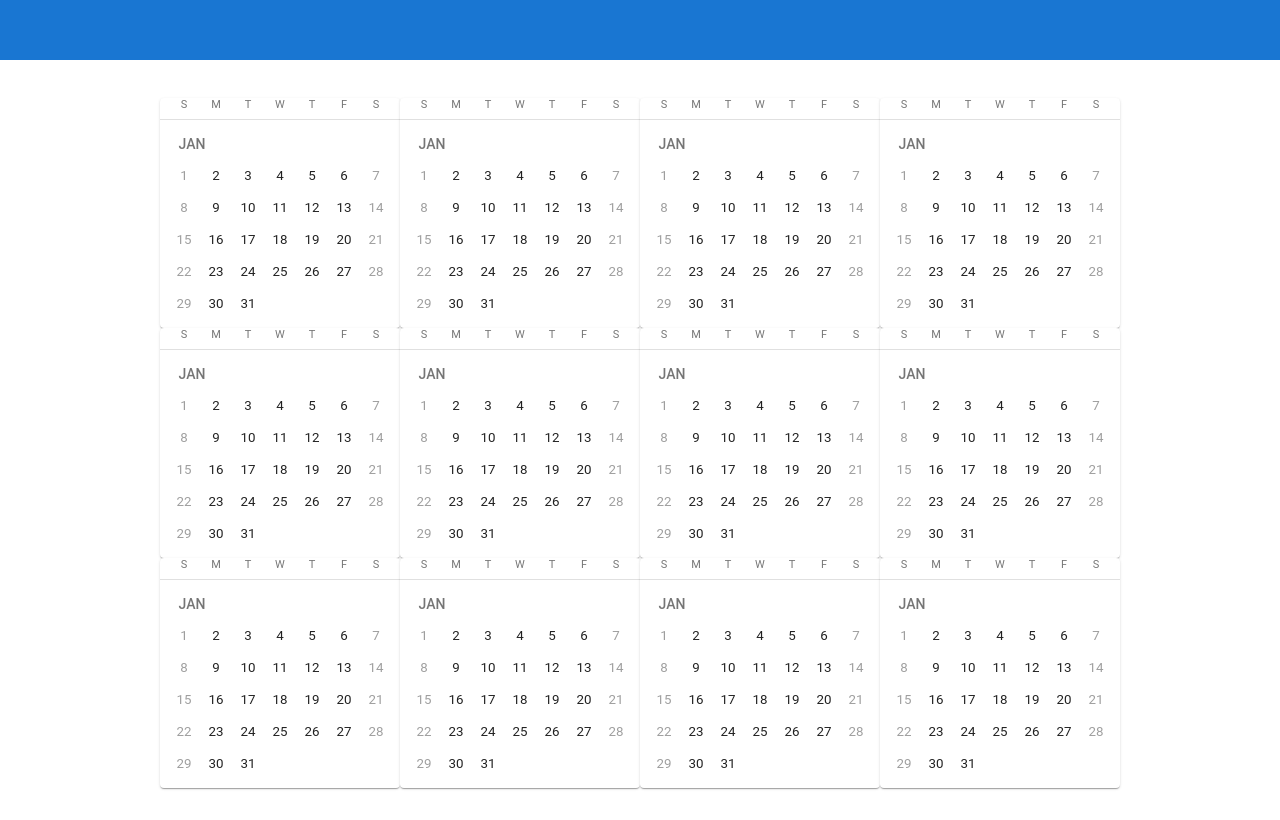
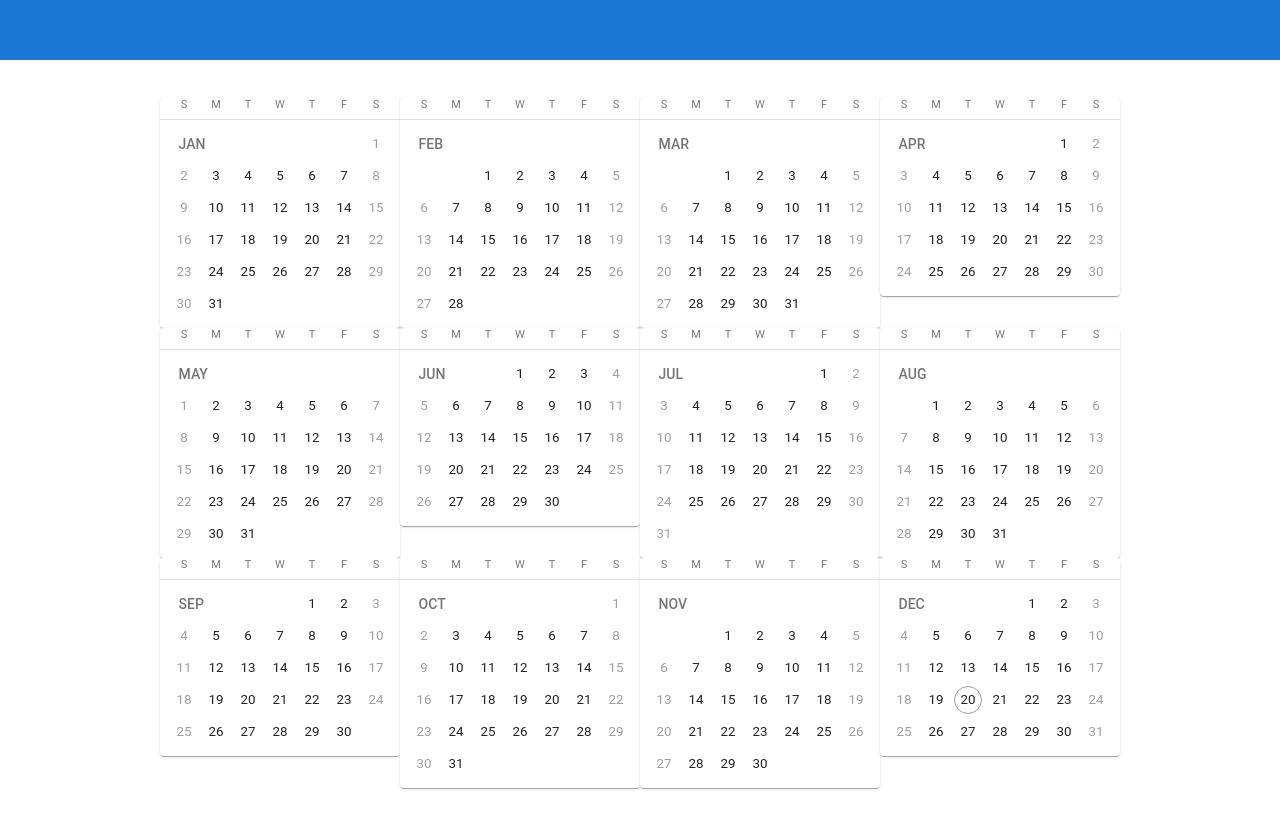
Before and after one commit to attilarepka/ho-calculator, an Angular app: page / in a window 1280 px wide. Built offline with nearby package versions, Linux system fonts and the light colour scheme.

Commit message:
Calendar works

```diff
--- a/src/app/app.component.html
+++ b/src/app/app.component.html
@@ -300,6 +300,6 @@
 
 <div class="content" role="main">
     <div class="card-container">
-    <ng-container *ngFor="let _ of [].constructor(12)"><app-mat-calendar-wrapper></app-mat-calendar-wrapper></ng-container>
+        <ng-container *ngFor="let month of [].constructor(12); let i = index"><app-mat-calendar-wrapper [startMonth]="i"></app-mat-calendar-wrapper></ng-container>
     </div>
 </div>
--- a/src/app/components/mat-calendar-wrapper/mat-calendar-wrapper.component.ts
+++ b/src/app/components/mat-calendar-wrapper/mat-calendar-wrapper.component.ts
@@ -1,19 +1,32 @@
-import {Component, OnInit, ViewEncapsulation} from '@angular/core';
+import {
+    ChangeDetectionStrategy,
+    Component,
+    Input,
+    OnChanges,
+    SimpleChanges,
+    ViewEncapsulation
+} from '@angular/core';
 
 @Component({
     selector : 'app-mat-calendar-wrapper',
     templateUrl : './mat-calendar-wrapper.component.html',
     styleUrls : [ './mat-calendar-wrapper.component.css' ],
-    encapsulation : ViewEncapsulation.None
+    encapsulation : ViewEncapsulation.None,
+    changeDetection : ChangeDetectionStrategy.OnPush
 })
-export class MatCalendarWrapperComponent implements OnInit {
+export class MatCalendarWrapperComponent implements OnChanges {
+    @Input() startMonth: number;
     daysSelected: any[] = [];
     event: any;
     calendarStartAt: Date;
 
-    constructor() { this.calendarStartAt = new Date(); }
+    constructor() {}
 
-    ngOnInit() { this.calendarStartAt = new Date('2023-01-01'); }
+    ngOnChanges(changes: SimpleChanges) {
+        const date = new Date();
+        date.setMonth(this.startMonth);
+        this.calendarStartAt = date;
+    }
 
     isSelected = (event: any) => {
         const date = event.getFullYear() + '-' +
```
